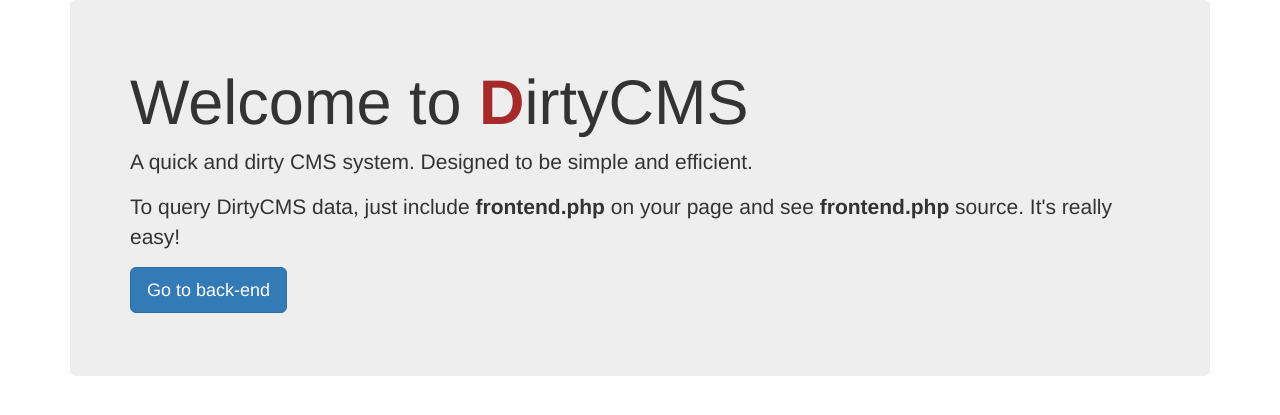
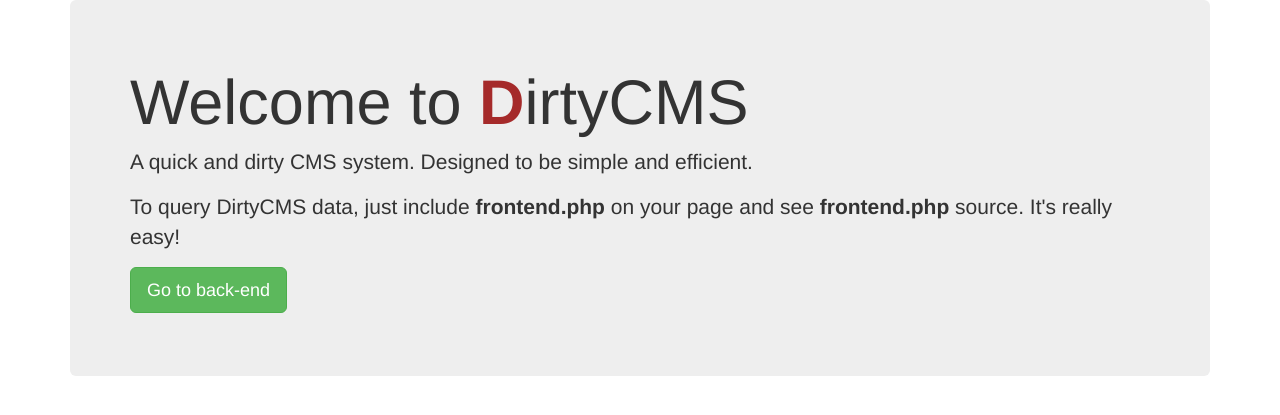
Before and after one commit to angelitomg/DirtyCMS, a PHP site: page / in a window 1280 px wide. Shown: the top 415 px of the page. Run offline with PHP 8.4, Linux system fonts and the light colour scheme; data comes from the database, SQL or seed files in the repository; some libraries are stand-ins or nearby versions.

Commit message:
green is good

```diff
--- a/index.php
+++ b/index.php
@@ -22,7 +22,7 @@
       <h1>Welcome to <span style="font-weight: bold; color: brown;">D</span>irtyCMS</h1>
       <p>A quick and dirty CMS system. Designed to be simple and efficient.</p>
       <p>To query DirtyCMS data, just include <strong>frontend.php</strong> on your page and see <strong>frontend.php</strong> source. It's really easy!</p>
-      <p><a class="btn btn-primary btn-lg" href="backend.php" role="button">Go to back-end</a></p>
+      <p><a class="btn btn-success btn-lg" href="backend.php" role="button">Go to back-end</a></p>
     </div>
 
     <!-- jQuery (necessary for Bootstrap's JavaScript plugins) -->
```
